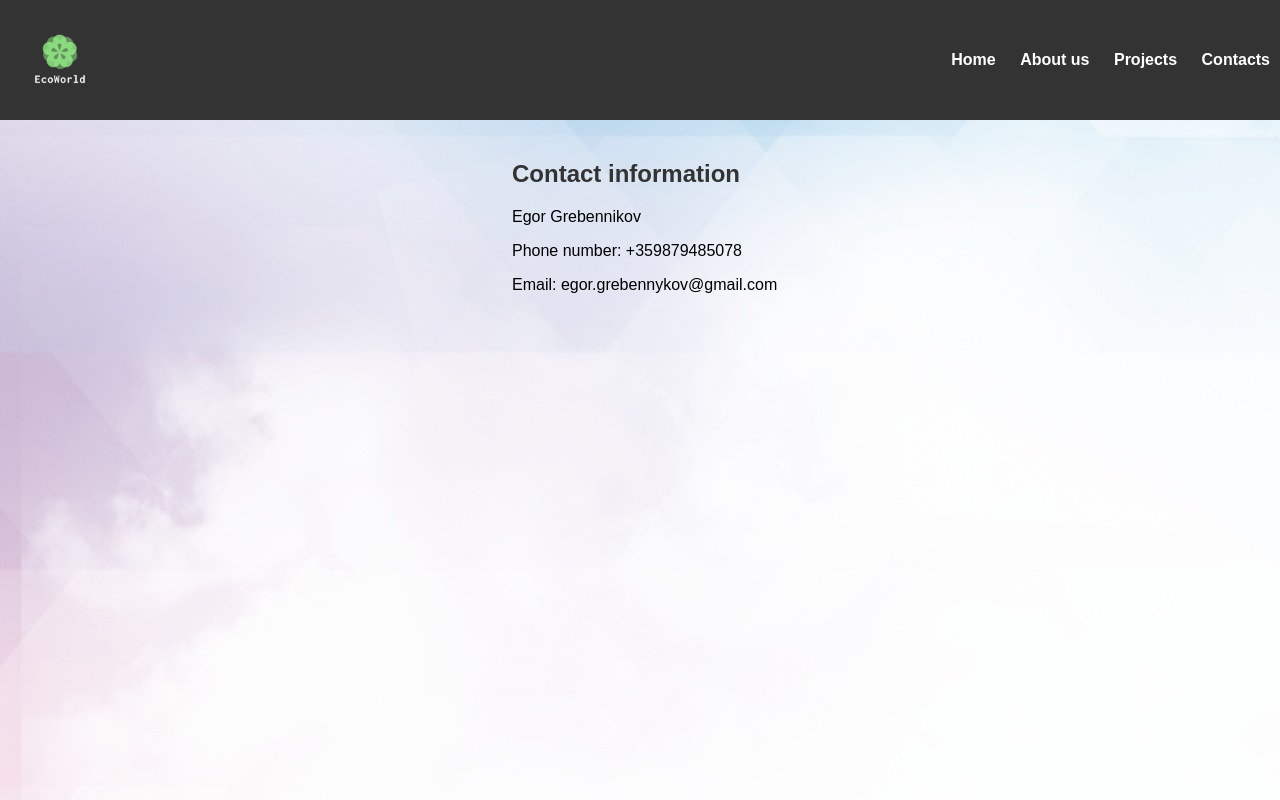
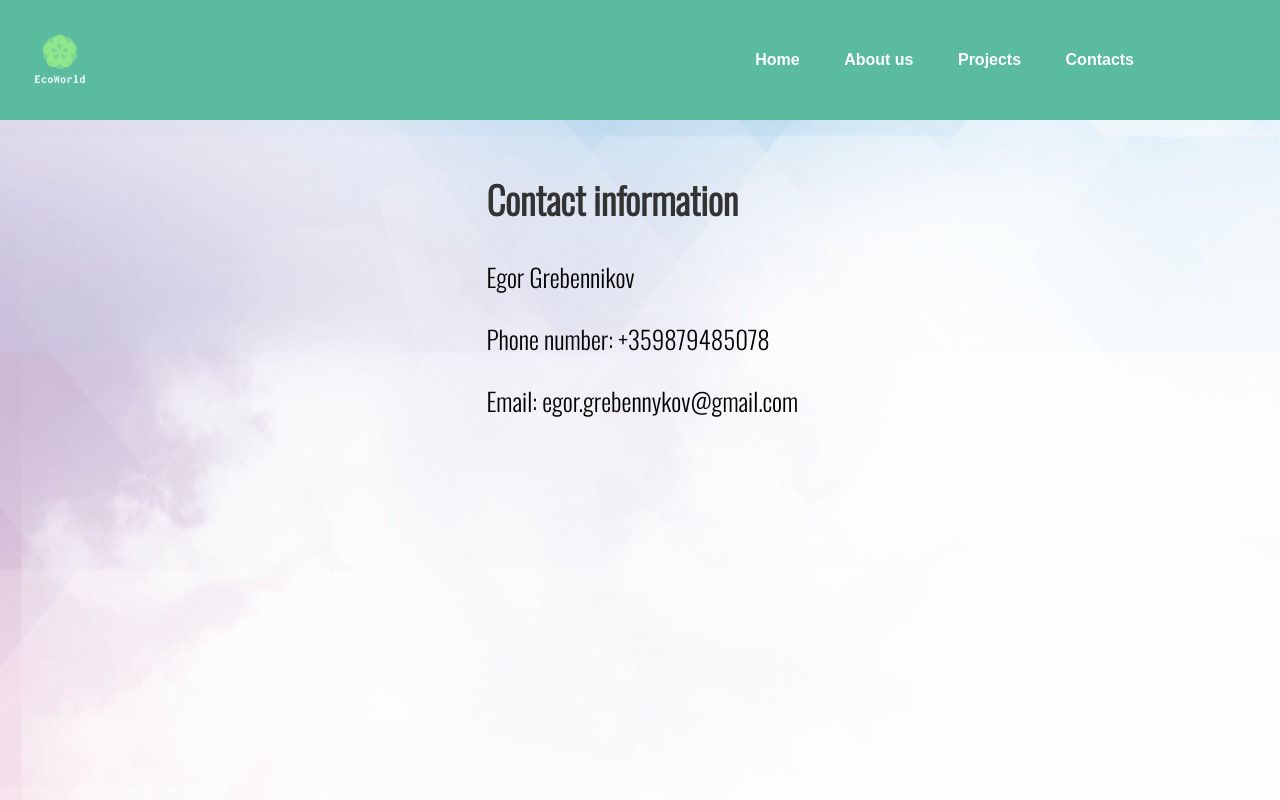
Before and after one commit to EgorGrebenikov/Eco_World-final-, a plain HTML site: page pages/contacts.html in a window 1280 px wide. Drawn offline with nearby package versions, Linux system fonts and the light colour scheme.

Commit message:
contacts css

```diff
--- a/css/contact.css
+++ b/css/contact.css
@@ -9,7 +9,7 @@ header {
     display: flex;
     justify-content: space-between;
     align-items: center;
-    background-color: #333;
+    background-color: #5abb9e;
     color: #fff;
     padding: 10px;
 }
@@ -20,6 +20,7 @@ header {
 
 .menu {
     text-align: right;
+    padding-right: 10%;
 }
 
 .menu ul {
@@ -31,17 +32,24 @@ header {
 .menu ul li {
     display: inline-block;
     margin-left: 20px;
+    background-color: #5abb9e;
+    color: #fff;
+    padding: 10px;
+    transition: background-color 0.3s;
 }
 
 .menu a {
     text-decoration: none;
     color: #fff;
     font-weight: bold;
+
 }
 
 .contact-info {
     padding: 20px;
-    padding-left: 40%;
+    padding-left: 38%;
+    font-family: 'Oswald', sans-serif;
+    font-size: 25px;
 }
 
 .contact-info h1 {
@@ -52,3 +60,7 @@ address {
     margin-top: 20px;
     font-style: normal;
 }
+
+.menu ul li:hover {
+    background-color: rgb(0, 128, 255);
+}
--- a/pages/contacts.html
+++ b/pages/contacts.html
@@ -6,6 +6,9 @@
     <meta name="viewport" content="width=device-width, initial-scale=1.0">
     <link rel="stylesheet" href="../css/contact.css">
     <title>Contacts</title>
+    <style>
+      @import url('https://fonts.googleapis.com/css2?family=Oswald:wght@300&display=swap');
+    </style>
 </head>
 <body>
 
@@ -13,7 +16,7 @@
         <img src="../images/logo_transparent.png" alt="logo" class="logo">
         <nav class="menu">
             <ul>
-                <li><a href="../index.html">Home</a></li>
+                <li id = "home"><a href="../index.html">Home</a></li>
                 <li><a href="../pages/about.html">About us</a></li>
                 <li><a href="../pages/projects.html">Projects</a></li>
                 <li><a href="../pages/contacts.html">Contacts</a></li>
```
